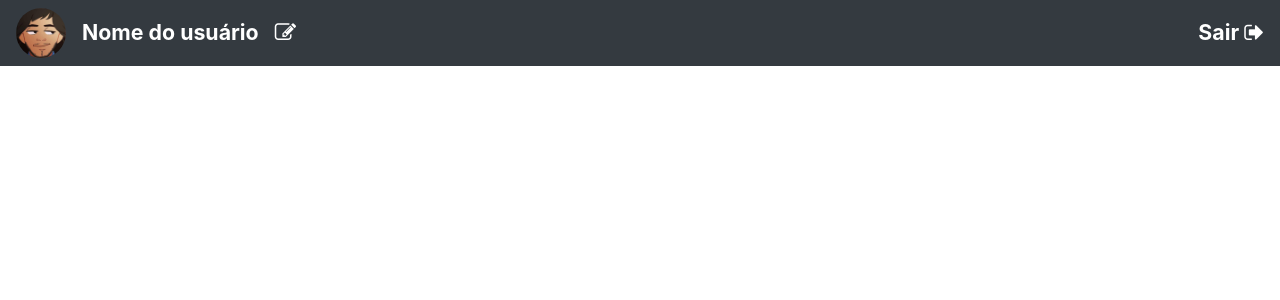
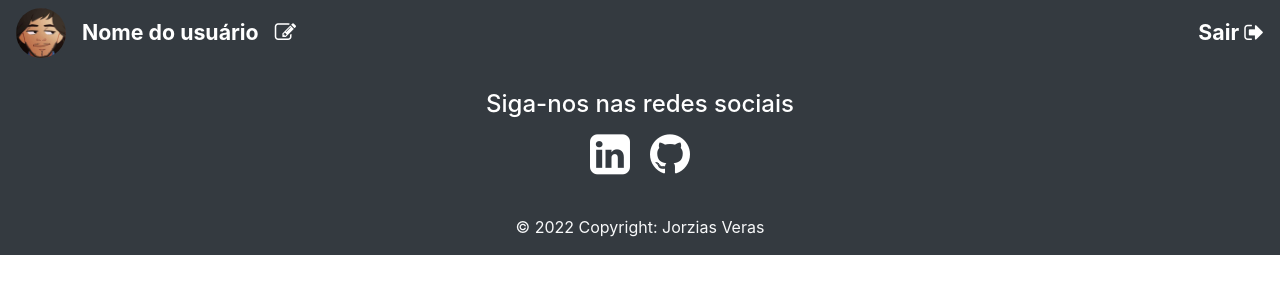
Before and after one commit to josiasveras/generation-blog-pessoal-angular, an Angular app: page / in a window 1280 px wide. Shown: the top 300 px of the page. Built offline with nearby package versions, Linux system fonts and the light colour scheme.

Commit message:
Criando componente rodape

```diff
--- a/src/app/app.component.html
+++ b/src/app/app.component.html
@@ -1 +1,2 @@
 <app-menu></app-menu>
+<app-rodape></app-rodape>
--- a/src/app/rodape/rodape.component.css
+++ b/src/app/rodape/rodape.component.css
@@ -0,0 +1,24 @@
+ul.social-network {
+    list-style: none;
+    padding: 0;
+}
+
+ul.social-network li {
+    display: inline;
+    margin: 0;
+    padding: 5px;
+}
+
+.fa{
+    font-size: 35pt;
+    color: white;
+    padding: 5px;
+}
+
+.fa-linkedin-square:hover {
+    color: #0072b1;
+}
+
+.fa-github:hover {
+    color: #000000;
+}
--- a/src/app/rodape/rodape.component.html
+++ b/src/app/rodape/rodape.component.html
@@ -1 +1,29 @@
-<p>rodape works!</p>
+<footer class="page-footer font-small bg-dark pt-4">
+    <div class="container">
+        <div class="row">
+            <div class="col-md-12 d-flex justify-content-center">
+                <h4 class="text-white">Siga-nos nas redes sociais</h4>
+            </div>
+        </div>
+        <div class="row">
+            <div class="col-md-12 d-flex justify-content-center">
+                <ul class="social-network">
+                    <li>
+                        <a href="https://www.linkedin.com/in/jorzias-veras-62388b127" target="_blank" class="icon-linkedin">
+                            <i class="fa fa-linkedin-square" aria-hidden="true"></i>
+                        </a>
+                    </li>
+                    <li>
+                        <a href="https://github.com/josiasveras" target="_blank" class="icon-github">
+                            <i class="fa fa-github" aria-hidden="true"></i>
+                        </a>
+                    </li>
+                </ul>
+            </div>
+        </div>
+    </div>
+    <div class="footer-copyright bg-dark text-center py-3">
+        <span class="text-light">© 2022 Copyright:</span>
+        <a class="text-light" target="_blank" href="https://github.com/josiasveras"> Jorzias Veras</a>
+    </div>
+</footer>
```
